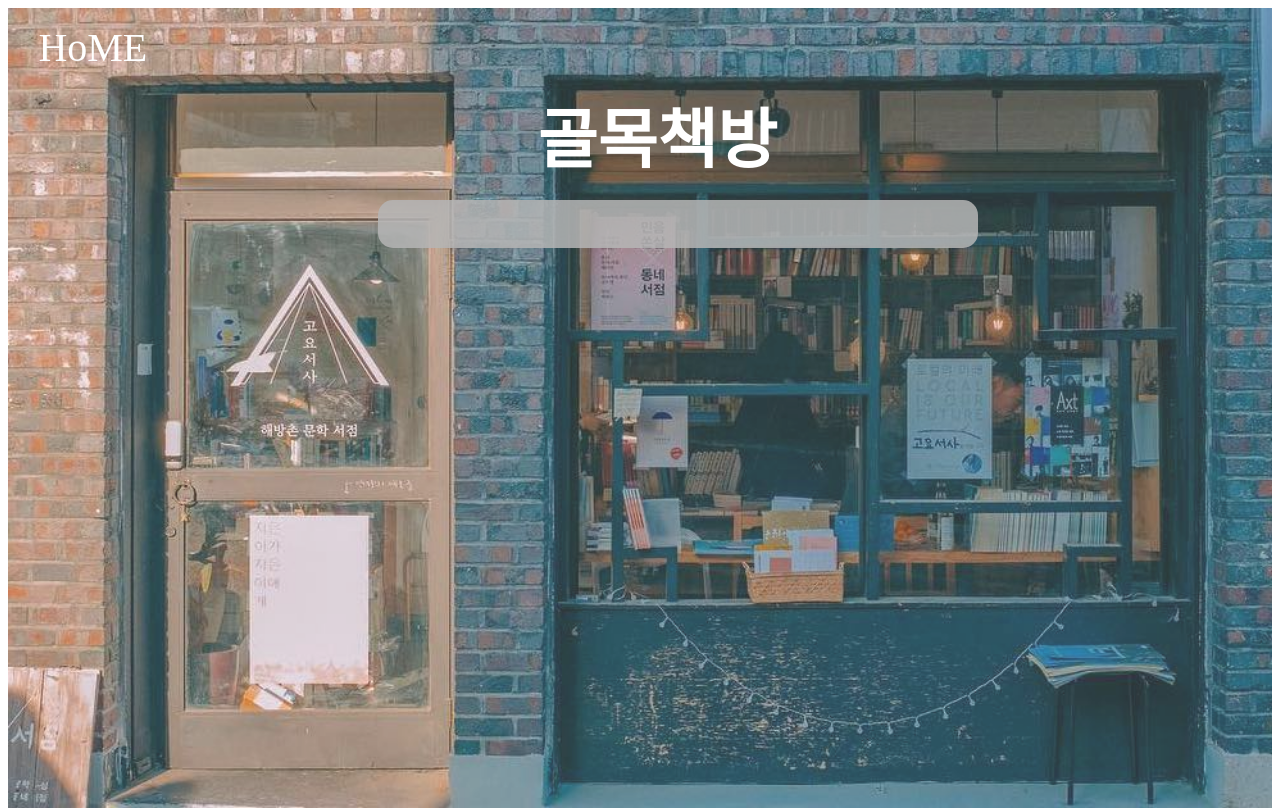
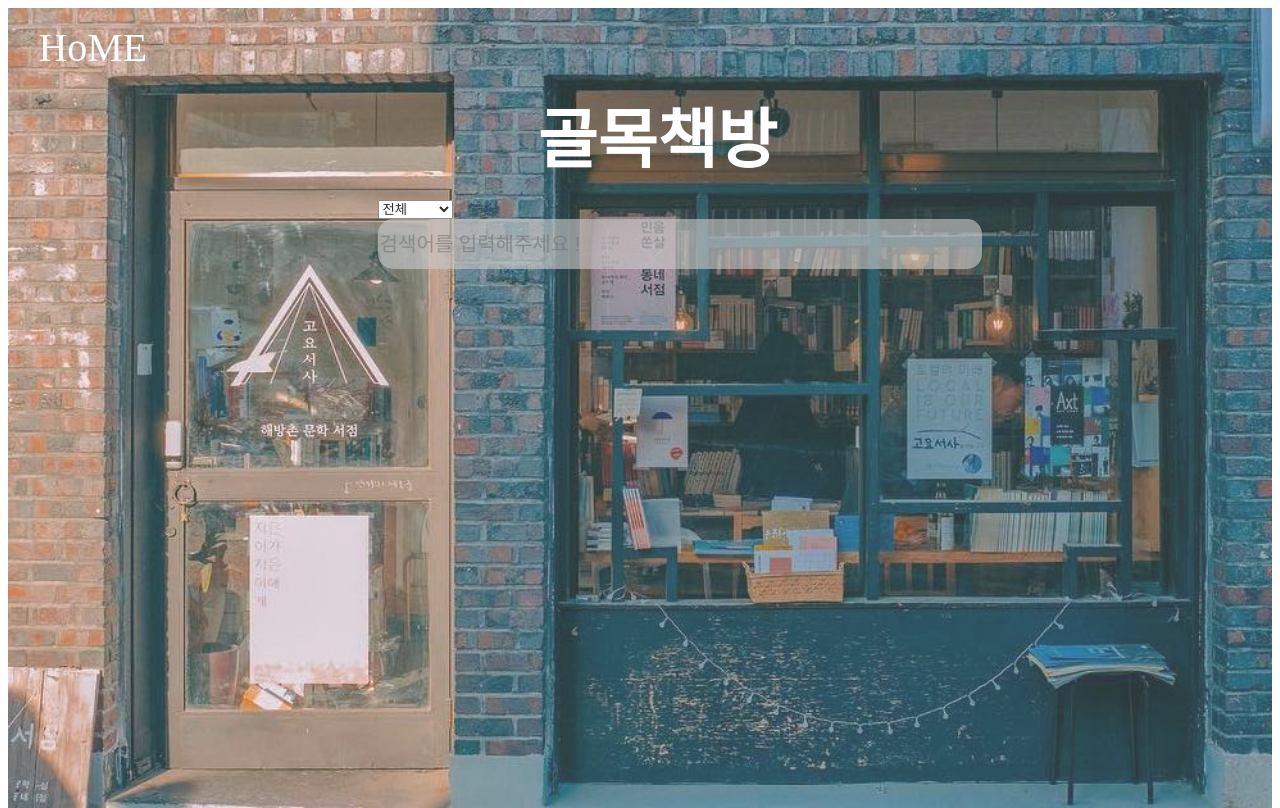
Before and after one commit to peanutyumyum/Mini_Hackathon, a Django app: page /search/ in a window 1280 px wide. Run offline with Django 3.2, Linux system fonts and the light colour scheme.

Commit message:
views오류해결

```diff
--- a/mini_hackathone/dongnaechekbang/static/search.css
+++ b/mini_hackathone/dongnaechekbang/static/search.css
@@ -18,9 +18,6 @@ a { color: rgb(255, 255, 255); }
     position: absolute;
     top: 25%;
     left: 29.5%;
-    background-color: rgb(167, 167, 167);
-    opacity: 0.85;
-    border-radius: 15px;
 }
 .logo{
     width: 300px;
@@ -39,6 +36,13 @@ a { color: rgb(255, 255, 255); }
     left: 3%;
 }
 .input_box{
-    width: 30px;
-    height: 30px;
+    width: 600px;
+    height: 48px;
+    opacity: 100;
+    background-color: rgba(192, 192, 192, 0.726);
+    opacity: 0.85;
+    border-radius: 15px;
+    font-size: 20px;
+    border: none;
+
 }
--- a/mini_hackathone/dongnaechekbang/templates/result.html
+++ b/mini_hackathone/dongnaechekbang/templates/result.html
@@ -29,6 +29,7 @@
                  <p> 지역 : {{post.city_address_of_bookstore}} </p>
                  <p> 상세주소: {{post.specific_address}} </p>
                  {% endfor %}
+
             </div>
          </div>
      </div>
--- a/mini_hackathone/dongnaechekbang/templates/search.html
+++ b/mini_hackathone/dongnaechekbang/templates/search.html
@@ -27,8 +27,16 @@
             </div>
         </div>
         <div class='searchbox'>
-            <form action = "{% url 'result' %}" method='GET'>
-                <input class="input_box" type="text" name="query" value="{{query}}" >
+            <form action = "{% url 'result' %}" method = 'GET' >
+                <select name = "type">
+                    <option value="all">전체 </option>
+                    <option value="name">서점</option>
+                    <option value="city">지역</option>
+                    <option value="info">서점 정보</option>
+                    <option value="trait">책 이름</option>
+
+                </select>
+                <input class="input_box" type="text" name="query" value="{{query}}" placeholder="검색어를 입력해주세요 !">
             </form>
         </div>
     </div>
--- a/mini_hackathone/dongnaechekbang/views.py
+++ b/mini_hackathone/dongnaechekbang/views.py
@@ -8,8 +8,16 @@ def search(request):
 def result(request):
     bookstoreinfo = bookstore.objects.all()
     query = request.GET.get('query','')
+    search_type = request.GET.get('type','')
     if query:
-        bookstoreinfo = bookstoreinfo.filter(Q(name__icontains=query)|Q(city_address_of_bookstore__icontains=query)|Q(trait__icontains=query)|Q(bookstore_information__icontains=query)).order_by('-time')
-
-    return render(request,'result.html',{'bookstoreinfo':bookstoreinfo,'query':query})
-# Create your views here.
+        if search_type == 'all':
+            bookstoreinfo = bookstoreinfo.filter(Q(name__icontains=query)| Q(city_address_of_bookstore__city__icontains=query) | Q(trait__traits__icontains=query)|Q(bookstore_information__icontains=query))
+        elif search_type == 'name':
+            bookstoreinfo = bookstoreinfo.filter(name__icontains=query)
+        elif search_type == 'city':
+            bookstoreinfo = bookstoreinfo.filter(city_address_of_bookstore__city__icontains=query)
+        elif search_type == 'trait':
+            bookstoreinfo = bookstoreinfo.filter(trait__traits__icontains=query)
+        elif search_type == 'info':
+            bookstoreinfo = bookstoreinfo.filter(bookstore_information__icontains=query)
+    return render(request, 'result.html',{'bookstoreinfo':bookstoreinfo , 'query':query,})
```
Also changed, not shown: mini_hackathone/db.sqlite3.
